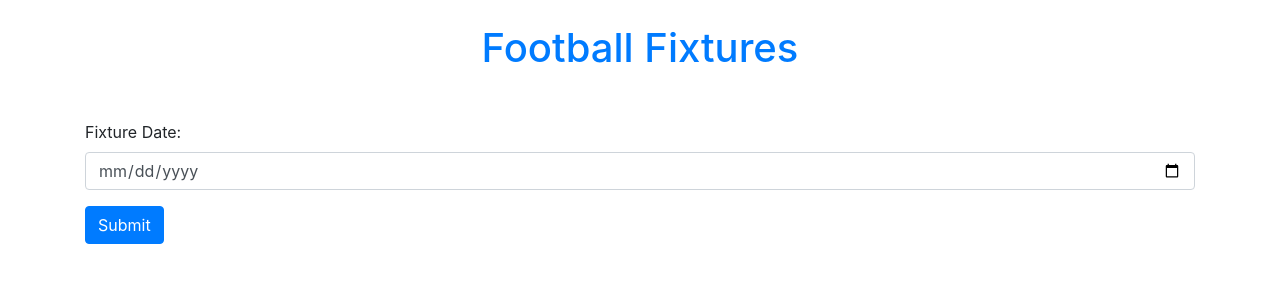
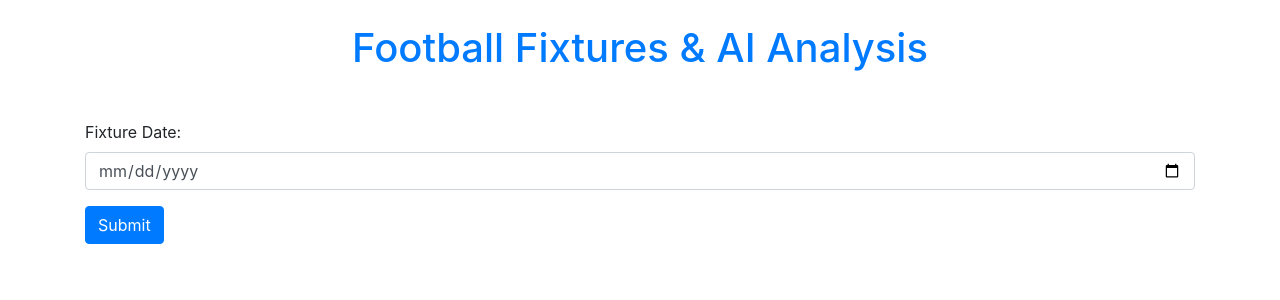
Before and after one commit to HalcyonLegion/AI-Predictions, a Flask app: page / in a window 1280 px wide. Shown: the top 300 px of the page. Run offline with Flask 3, Linux system fonts and the light colour scheme; some libraries are stand-ins or nearby versions.

Commit message:
Updated titles

```diff
--- a/Templates/index.html
+++ b/Templates/index.html
@@ -12,11 +12,11 @@
     <link href="https://stackpath.bootstrapcdn.com/bootstrap/4.3.1/css/bootstrap.min.css" rel="stylesheet">
     <link src="/static/css/style.css" rel="stylesheet">
 
-    <title>Football Fixtures</title>
+    <title>Football Fixtures & AI Analysis</title>
 </head>
 <body>
     <div class="container">
-        <h1 class="text-center py-4 text-primary">Football Fixtures</h1>
+        <h1 class="text-center py-4 text-primary">Football Fixtures & AI Analysis</h1>
         <form action="/get-fixtures" method="POST" class="py-3">
             <div class="form-group">
                 <label for="date">Fixture Date:</label><br>
```
